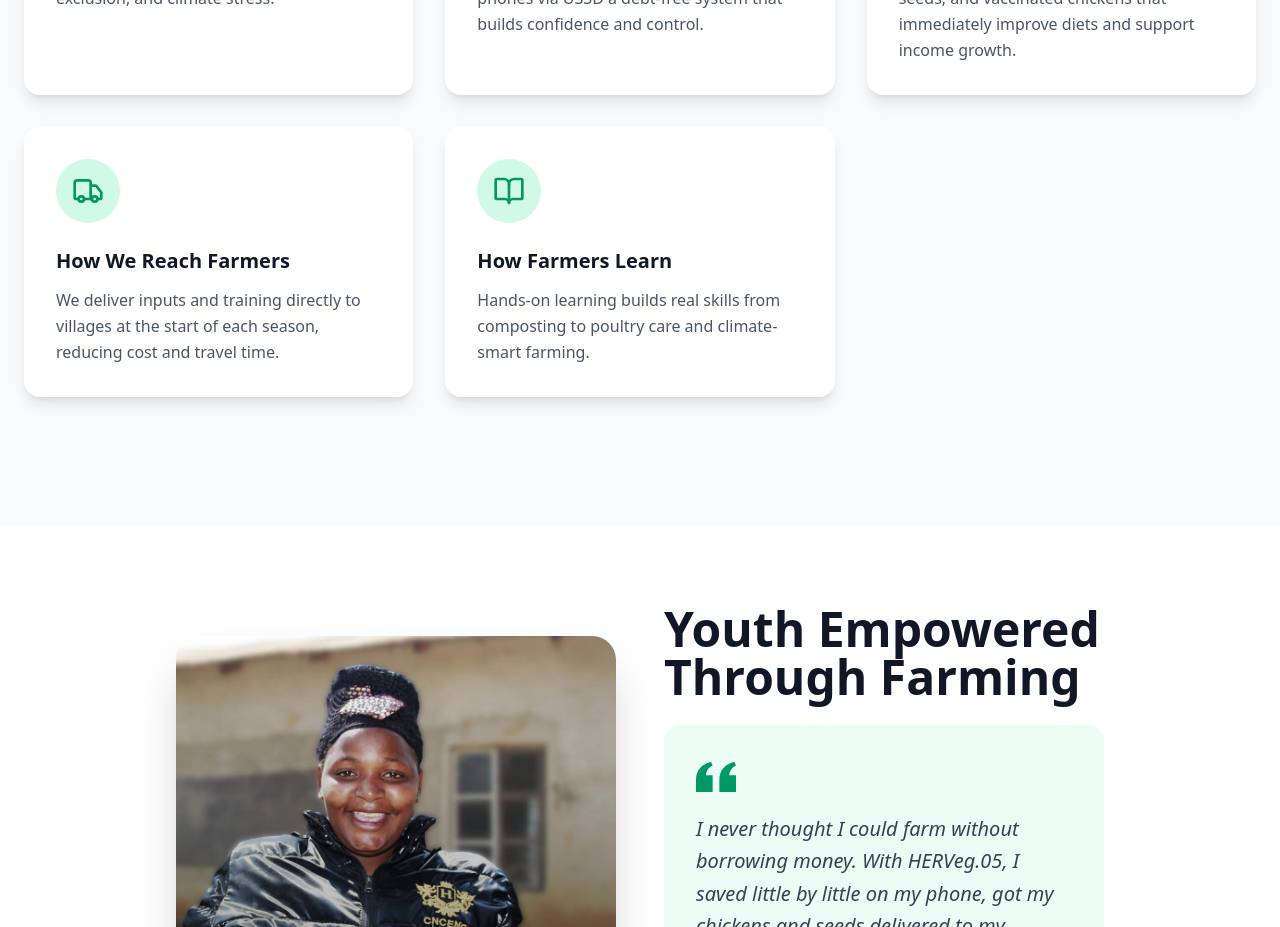
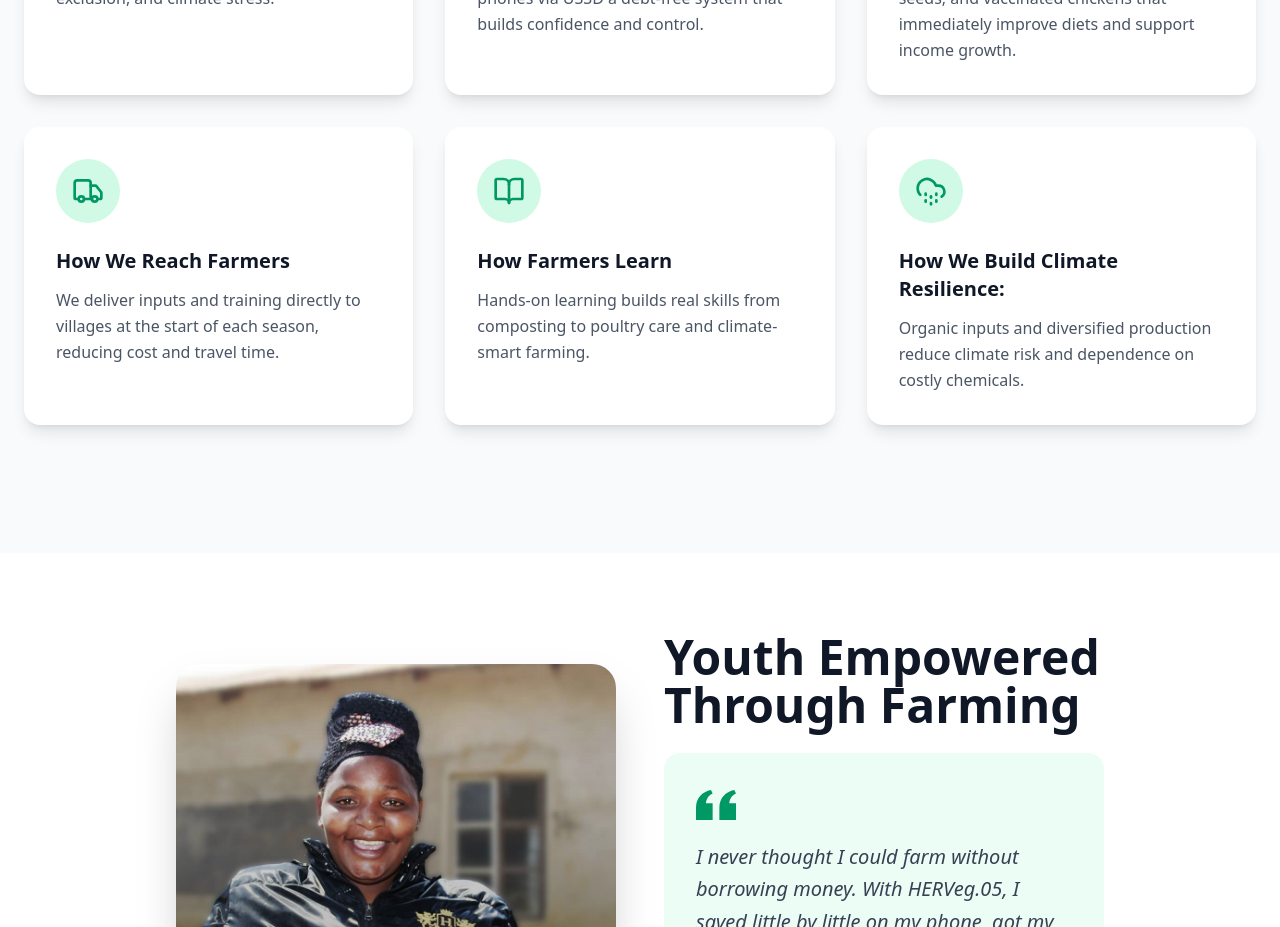
Before and after one commit to Mhando-Z/HervegWeb, a Next.js app: page / in a window 1280 px wide. Shown: the part 1320-2247 px from the top of the page. Built offline with nearby package versions, Linux system fonts and the light colour scheme; a web font is replaced by a local one.

Commit message:
Phase One

```diff
--- a/src/components/HomePage.jsx
+++ b/src/components/HomePage.jsx
@@ -3,19 +3,13 @@
 import { motion } from "framer-motion";
 import { useEffect, useState } from "react";
 import {
-  ChevronRight,
-  ChevronLeft,
-  Mail,
   Users,
   DollarSign,
   Sprout,
   Truck,
   BookOpen,
-  Facebook,
-  Twitter,
-  Instagram,
-  Linkedin,
   ArrowRight,
+  CloudDrizzle,
 } from "lucide-react";
 import farmers from "../../public/hero/03.jpg";
 import Image from "next/image";
@@ -78,6 +72,12 @@ const HomePage = () => {
       title: "How Farmers Learn",
       description:
         "Hands-on learning builds real skills   from composting to poultry care and climate-smart farming.",
+    },
+    {
+      icon: <CloudDrizzle className="w-8 h-8" />,
+      title: "How We Build Climate Resilience: ",
+      description:
+        "Organic inputs and diversified production reduce climate risk and dependence on costly chemicals.",
     },
   ];
 
```
